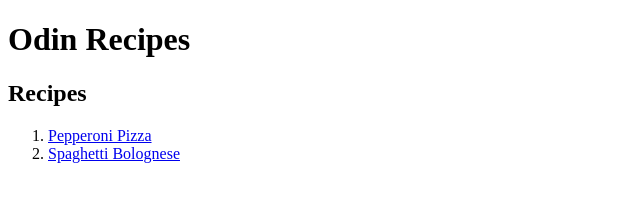
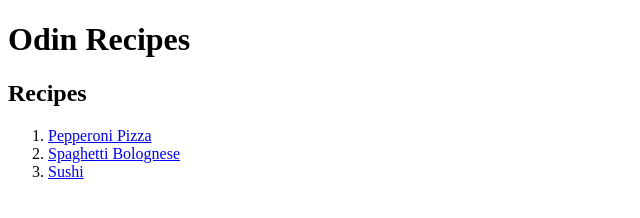
Before and after one commit to phoevo/odin-recipes, a plain HTML site: page index.html in a window 1280 px wide. Shown: the full height of the page, 0-640 px from the left. Drawn offline with Linux system fonts and the light colour scheme.

Commit message:
Added sushi.html with similar code to previous pages and added hyperlink code to index.hmtl for sushi.html.

```diff
--- a/index.html
+++ b/index.html
@@ -13,7 +13,7 @@
 
     <li><a href="recipes/pizza.html"> Pepperoni Pizza</a></li>
     <li><a href="recipes/spaghettiBolognese.html">Spaghetti Bolognese</a></li>
-
+    <li><a href="recipes/sushi.html">Sushi</a></li>
 </ol>
 
 </body>
```
